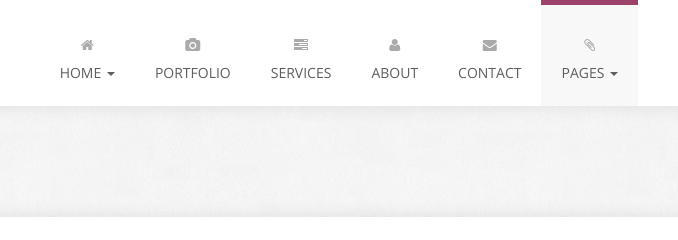
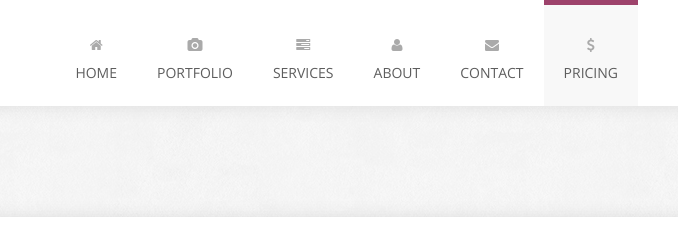
Before and after one commit to buiquh/vtna, a plain HTML site: page pricing-tables.html in a window 1280 px wide. Shown: the top 240 px of the page, 572-1250 px from the left. Drawn offline with nearby package versions, Linux system fonts and the light colour scheme; some packages are replaced by stand-ins of ours; a web font is replaced by a local one.

Commit message:
no message

```diff
--- a/pricing-tables.html
+++ b/pricing-tables.html
@@ -54,14 +54,8 @@
 				<!-- Collect the nav links, forms, and other content for toggling -->
 				<div class="collapse navbar-collapse" id="top-navbar-1">
 					<ul class="nav navbar-nav navbar-right">
-						<li class="dropdown">
-							<a href="#" class="dropdown-toggle" data-toggle="dropdown" data-hover="dropdown" data-delay="1000">
-								<i class="fa fa-home"></i><br>Home <span class="caret"></span>
-							</a>
-							<ul class="dropdown-menu dropdown-menu-left" role="menu">
-								<li><a href="index.html">Home</a></li>
-								<li><a href="index-2.html">Home 2</a></li>
-							</ul>
+						<li>
+							<a href="index.html"><i class="fa fa-home"></i><br>Home</a>
 						</li>
 						<li>
 							<a href="portfolio.html"><i class="fa fa-camera"></i><br>Portfolio</a>
@@ -75,13 +69,8 @@
 						<li>
 							<a href="contact.html"><i class="fa fa-envelope"></i><br>Contact</a>
 						</li>
-						<li class="dropdown active">
-							<a href="#" class="dropdown-toggle" data-toggle="dropdown" data-hover="dropdown" data-delay="1000">
-								<i class="fa fa-paperclip"></i><br>Pages <span class="caret"></span>
-							</a>
-							<ul class="dropdown-menu" role="menu">
-								<li class="active"><a href="pricing-tables.html">Pricing tables</a></li>
-							</ul>
+						<li class="active">
+							<a href="pricing-tables.html"><i class="fa fa-dollar"></i><br>Pricing</a>
 						</li>
 					</ul>
 				</div>
```
Also changed, not shown: about.html (+4 -15 lines), contact.html (+4 -15 lines), portfolio.html (+4 -15 lines), services.html (+4 -15 lines).
